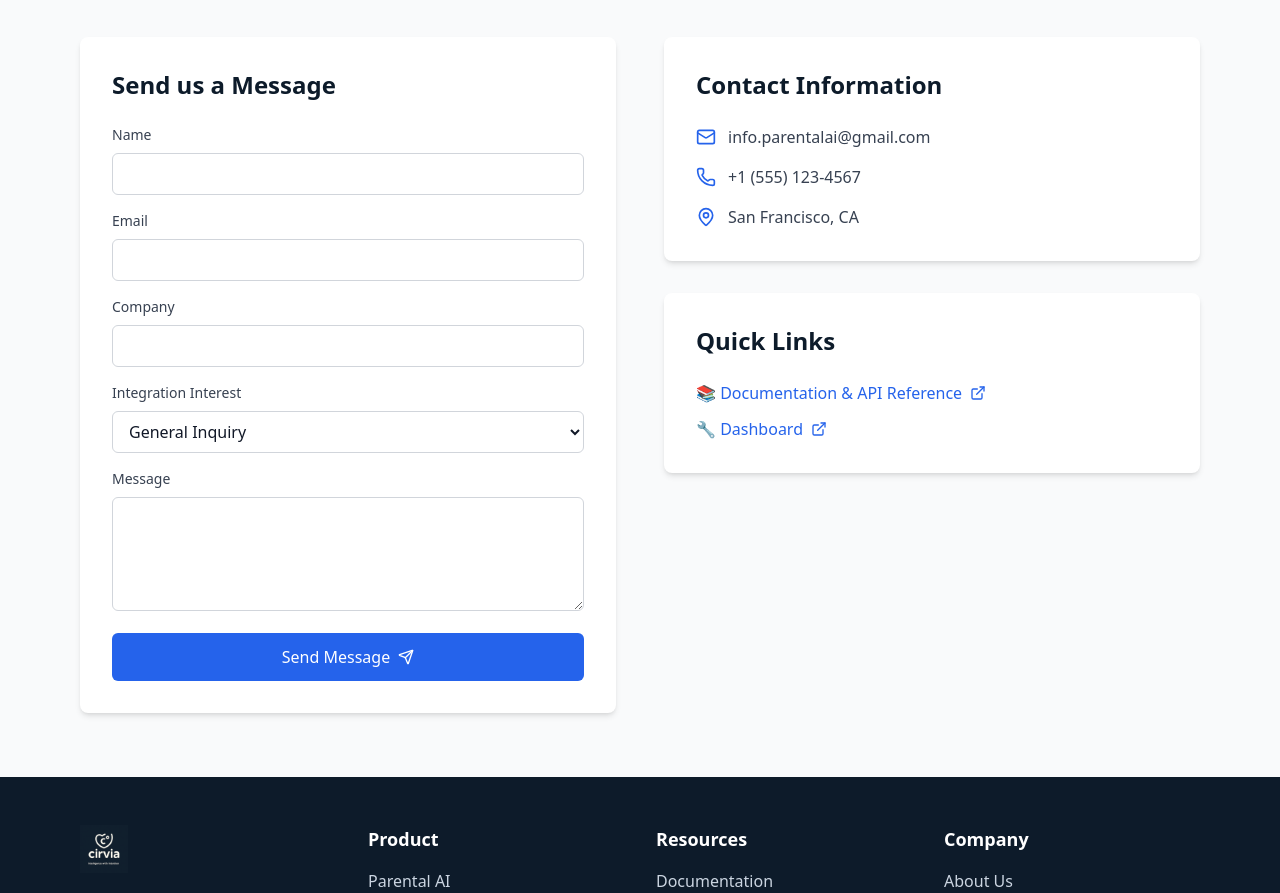
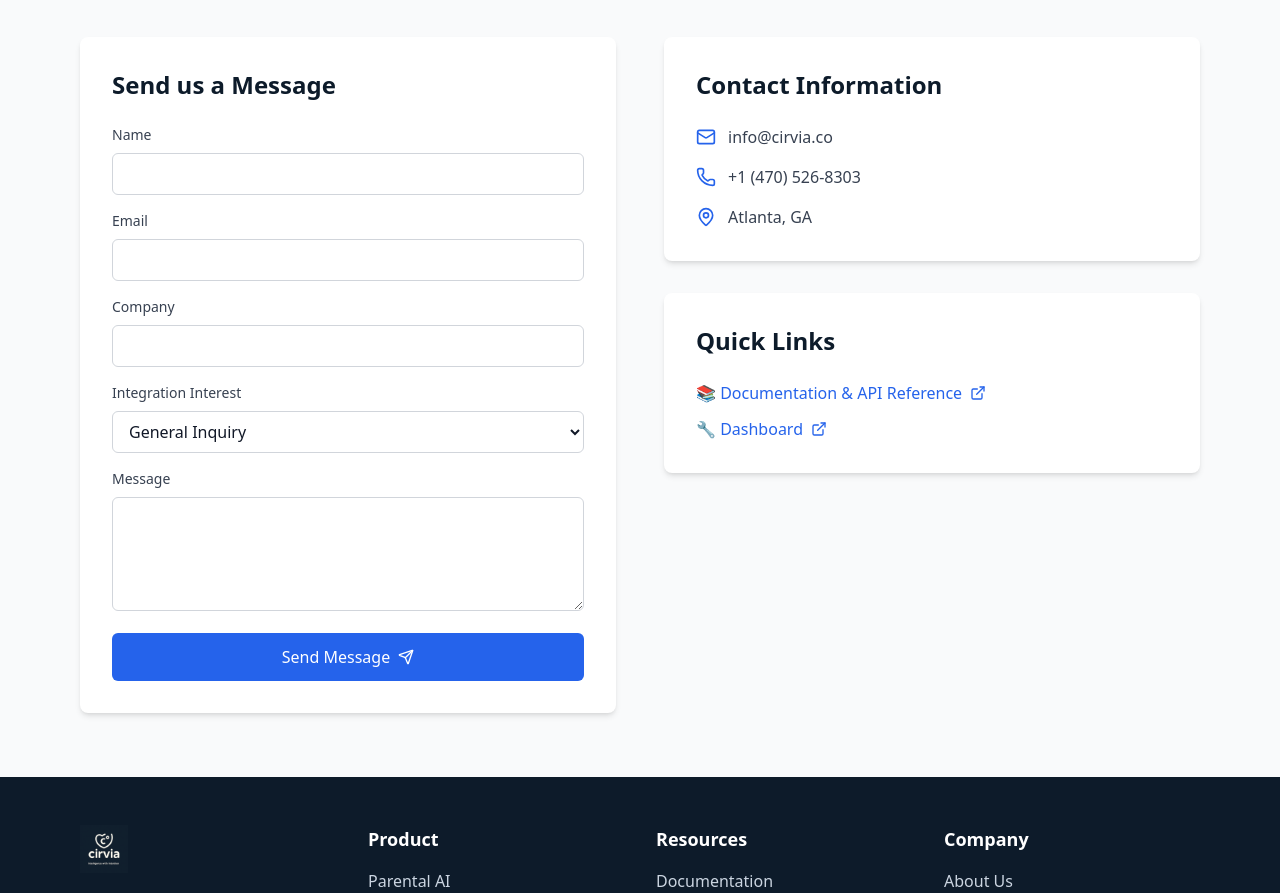
Before and after one commit to husamabdel/cirvia-landing, a React (Vite) app: page / in a window 1280 px wide. Shown: the part 4440-5333 px from the top of the page. Built offline with nearby package versions, Linux system fonts and the light colour scheme.

Commit message:
updated contact info
updated contact info

```diff
--- a/src/pages/Home.jsx
+++ b/src/pages/Home.jsx
@@ -375,15 +375,15 @@
               <div className="space-y-4">
                 <div className="flex items-center">
                   <Mail className="h-5 w-5 text-blue-600 mr-3" />
-                  <span className="text-gray-700">info.parentalai@gmail.com</span>
+                  <span className="text-gray-700">info@cirvia.co</span>
                 </div>
                 <div className="flex items-center">
                   <Phone className="h-5 w-5 text-blue-600 mr-3" />
-                  <span className="text-gray-700">+1 (555) 123-4567</span>
+                  <span className="text-gray-700">+1 (470) 526-8303</span>
                 </div>
                 <div className="flex items-center">
                   <MapPin className="h-5 w-5 text-blue-600 mr-3" />
-                  <span className="text-gray-700">San Francisco, CA</span>
+                  <span className="text-gray-700">Atlanta, GA</span>
                 </div>
               </div>
             </div>
```
